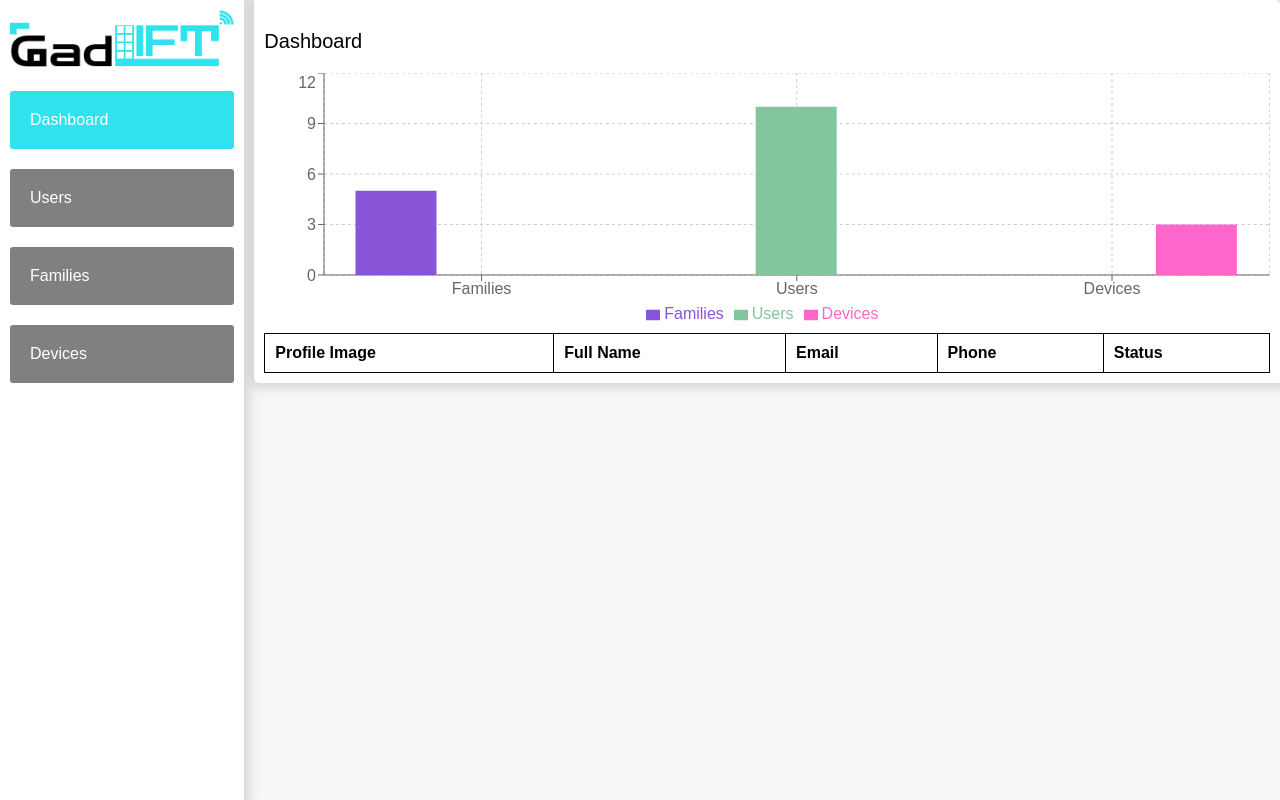
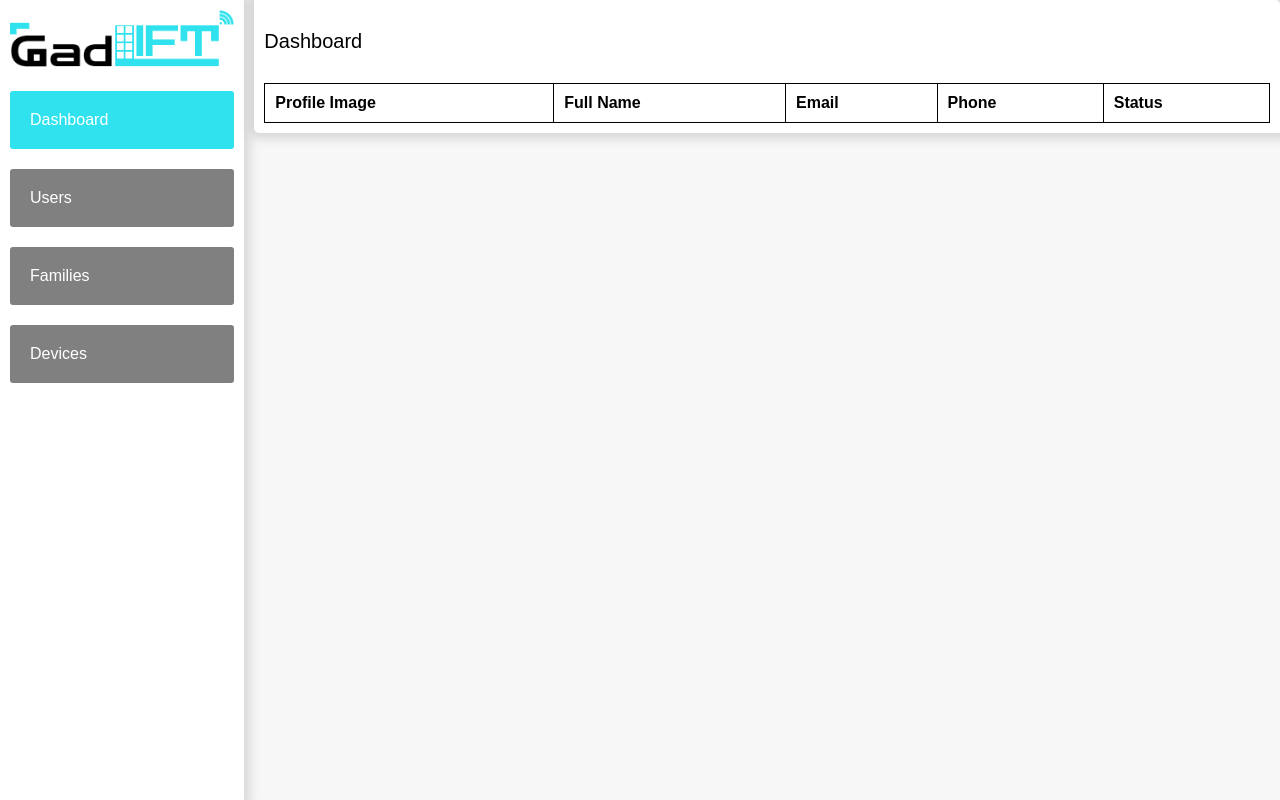
Before and after one commit to younes-damouna/gad-lift, a React (Create React App) app in the folder web_frontend/: page /dashboard in a window 1280 px wide. Built offline with nearby package versions, Linux system fonts and the light colour scheme; a web font is replaced by a local one.

Commit message:
frontend: fixed alignment in bar chart

```diff
--- a/web_frontend/src/components/BarChart/index.jsx
+++ b/web_frontend/src/components/BarChart/index.jsx
@@ -9,21 +9,28 @@ import {
   XAxis,
   YAxis,
 } from "recharts";
-const BarChartCustom = ({data}) => {
+const BarChartCustom = ({ data }) => {
   return (
     <div className="w-100">
+      <ResponsiveContainer
 
-      <ResponsiveContainer width={'100%'} height={250} className={`w-100`}
+
+
+        className={`w-100 `}
+        margin={{ left: 0 }}
       >
-        <BarChart data={data}   margin={{left:0,top:0,left:0,bottom:0}}>
+        <BarChart data={data} margin={{ left: 0 }}>
           <CartesianGrid strokeDasharray="3 3" />
-          <XAxis dataKey="name" />
+          <XAxis width={0} margin={0} dataKey="name" />
           <YAxis />
           <Tooltip />
-          <Legend />
-          <Bar dataKey="Families" fill="#8854d8" />
-          <Bar dataKey="Users" fill="#82c69d" />
-          <Bar dataKey="Devices" fill="#ff66cc" />
+          {/* <Legend/> */}
+          <Bar
+            barCategoryGap={0}
+            isAnimationActive={true}
+            dataKey="value"
+            fill="#2fe2bb"
+          />
         </BarChart>
       </ResponsiveContainer>
     </div>
--- a/web_frontend/src/components/Panel/index.jsx
+++ b/web_frontend/src/components/Panel/index.jsx
@@ -7,19 +7,20 @@ const Panel = ({activeMainTab}) => {
     const data = [
         {
           name: "Families",
-          "Families": 5,
+          "value": 5,
 
         },
         {
           name: "Users",
-          "Users": 10,
+          "value": 10,
 
         },
         {
           name: "Devices",
-          "Devices": 3,
+          "value": 3,
 
         },
+
       ];
 
   return (
--- a/web_frontend/src/pages/Dashboard/index.jsx
+++ b/web_frontend/src/pages/Dashboard/index.jsx
@@ -22,6 +22,7 @@ const DashboardPage = () => {
     {
         title:"Devices"
     },
+
 
 ]
 
```
Lines whose indentation alone changed are shown as unchanged.
